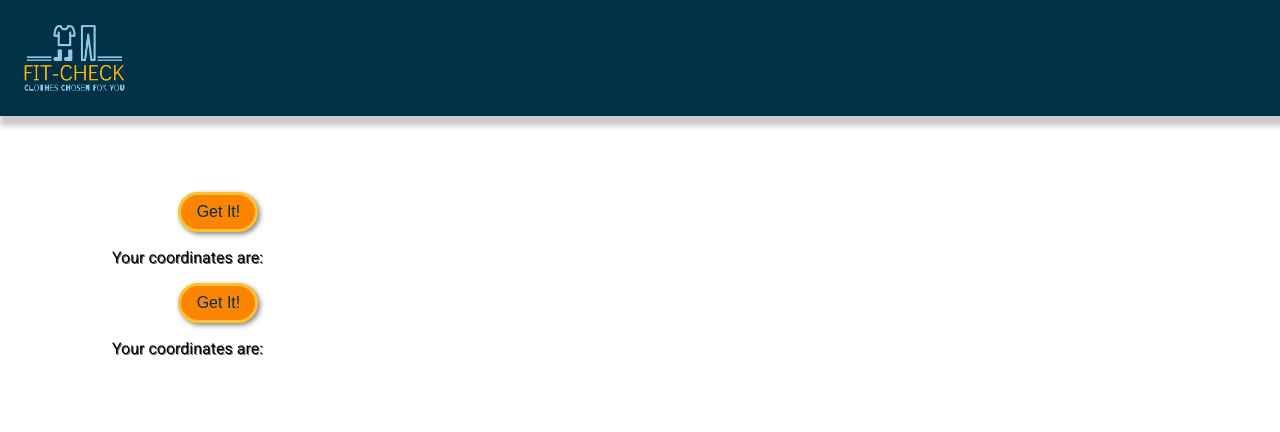
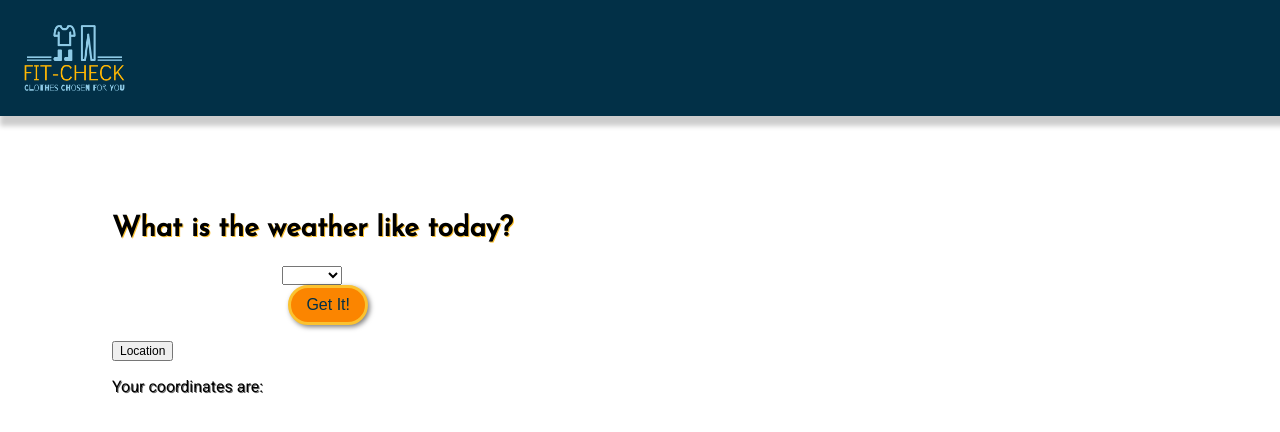
Before and after one commit to Fit-Check/Fit-Check, a React app: page /fitCheck in a window 1280 px wide. Shown: the top 432 px of the page. Built offline with nearby package versions, Linux system fonts and the light colour scheme; no server answers.

Commit message:
fixed fitcheck

```diff
--- a/client/App.jsx
+++ b/client/App.jsx
@@ -44,10 +44,12 @@ function App() {
             }
           ></Route>
           <Route path='/home' element={<Dashboard />}></Route>
-          <Route
-            path='/fitCheck/'
+          <Route path='/fitCheck' element={<FitCheck />}></Route>
+
+          {/* <Route
+            path='/fitcheck'
             element={<FitCheck userId={userId} token={token} />}
-          ></Route>
+          ></Route> */}
 
           <Route
             path='/wardrobe'
--- a/client/components/Dashboard.jsx
+++ b/client/components/Dashboard.jsx
@@ -19,8 +19,6 @@ export default function Dashboard() {
   //setCookie/session
 
   useEffect(() => {
-
-
     setToken(localStorage.getItem('token'));
   }, []);
 
--- a/client/components/Fitcheck.jsx
+++ b/client/components/Fitcheck.jsx
@@ -11,14 +11,15 @@ const FitCheck = ({ userId, setUserId }) => {
   const [weather, setWeather] = useState('');
 
   const geolocationAPI = navigator.geolocation;
-  const locationURL = process.env.REACT_APP_BASE_URL;
-  const locationKey = process.env.REACT_APP_API_KEY;
+  // need to figure out a way to add process.env to react side [CANNOT HAVE KEYS]
+  const locationURL = process.env.NODE_ENV.REACT_APP_BASE_URL;
+  const locationKey = process.env.NODE_ENV.REACT_APP_API_KEY;
 
   const [lat, setLat] = useState(null);
   const [long, setLong] = useState(null);
 
-  // const [currTop, chooseTop] = useState('');
-  // const [currBottom, chooseBottom] = useState('');
+  const [currTop, chooseTop] = useState('');
+  const [currBottom, chooseBottom] = useState('');
   useEffect(() => {
     setToken(localStorage.getItem('token'));
   }, []);
@@ -27,7 +28,7 @@ const FitCheck = ({ userId, setUserId }) => {
   // geolocation api calls here for latitude and longitude which can be given as variables to below weather api call
   function getCurrWeather() {
     fetch(
-      'https://api.openweathermap.org/data/2.5/weather?lat=30.49&lon=-92.41&appid=51bc9ba3a9de3e5aa5c7dc601894c699'
+      `https://api.openweathermap.org/data/2.5/weather?lat=${lat}&lon=${long}&appid=51bc9ba3a9de3e5aa5c7dc601894c699`
     )
       .then((data) => data.json())
       .then((data) => {
@@ -102,42 +103,7 @@ const FitCheck = ({ userId, setUserId }) => {
   return (
     <div id='fitcheck'>
       {weather ? <h2>Today, the weather is {weather}° F!</h2> : null}
-        {/* <h2>What is the weather like today?</h2>
-  // GETTING GEO-LOCATION VIA IN BROWSER
-  const getUserCoordinates = () => {
-    if (!geolocationAPI) {
-      console.log('Geolocation API is not available in your browser!');
-    } else {
-      geolocationAPI.getCurrentPosition(
-        (position) => {
-          const { coords } = position;
-          setLat(coords.latitude);
-          setLong(coords.longitude);
-        },
-        (error) => {
-          console.log(`Something went wrong getting your position! : ${error}`);
-        }
-      );
-    }
-
-    // GETTING GEO-LOCATION VIA API
-    const getUserLocationFromAPI = async () => {
-      try {
-        const response = await axios.get(locationURL, {
-          location_key: locationKey,
-        });
-        console.log(response.data);
-      } catch (error) {
-        console.log(
-          `Something went wrong getting Geolocation from API! : ${error}`
-        );
-      }
-    };
-
-    return (
-      <div id="fitcheck">
-        {weather ? <h2>Today, the weather is {weather}° F!</h2> : null}
-        {/* <h2>What is the weather like today?</h2>
+      <h2>What is the weather like today?</h2>
       <form className='todayWeather-form'>
         <label htmlFor='weatherOptions'></label>
         <select
@@ -151,7 +117,7 @@ const FitCheck = ({ userId, setUserId }) => {
           <option value='Cold'>Cold</option>
           <option value='Hot'>Hot</option>
         </select>
-      </form> */}
+      </form>
       {/* make the below into a new component that will be rendered on change */}
       {/* <h2 className=''>Your outfit for the day!</h2> */}
       {/* make the below into a new component that will be rendered on change */}
@@ -171,31 +137,12 @@ const FitCheck = ({ userId, setUserId }) => {
 
       {/* LOCATION CHECK*/}
       <div className='geo-location'>
-          <p>Your coordinates are: {[lat, long]}</p>
-        </div>
-      {/* </div> */}
-     {/* ); */}
-   {/* }; */}
-        {topsArr.length && bottomsArr.length ? (
-          <p>
-            Your outfit for today is your{' '}
-            {topsArr[Math.floor(Math.random() * topsArr.length)].name} and{' '}
-            {bottomsArr[Math.floor(Math.random() * bottomsArr.length)].name}!
-          </p>
-        ) : null}
-        {/* {bottomsArr.length ? (<p> and your {bottomsArr[Math.floor(Math.random() * bottomsArr.length)].name}</p>) : null} */}
-        <button className="btnYolo" onClick={onSubmit}>
-          Get It!
-        </button>
-
-        {/* LOCATION CHECK*/}
-        <div className="geo-location">
+        <button onClick={getUserCoordinates}>Location</button>
         <p>Your coordinates are: {[lat, long]}</p>
       </div>
     </div>
   );
 };
-// };
 
 // [top1, top2, top3][(bottom1, bottom2, bottom3)];
 
--- a/client/index.js
+++ b/client/index.js
@@ -1,10 +1,10 @@
-import React from "react";
-import ReactDOM from "react-dom/client";
+import React from 'react';
+import ReactDOM from 'react-dom/client';
 import { BrowserRouter } from 'react-router-dom';
 
 import App from './App.jsx';
 
-const root = ReactDOM.createRoot(document.getElementById("root"));
+const root = ReactDOM.createRoot(document.getElementById('root'));
 
 root.render(
   <BrowserRouter>
--- a/package.json
+++ b/package.json
@@ -19,7 +19,6 @@
     "animate.css": "^4.1.1",
     "bcryptjs": "^2.4.3",
     "cors": "^2.8.5",
-    "dotenv": "^16.0.3",
     "eslint": "^8.26.0",
     "eslint-plugin-react": "^7.31.10",
     "express": "^4.18.2",
@@ -39,6 +38,7 @@
     "concurrently": "^7.5.0",
     "cross-env": "^7.0.3",
     "css-loader": "^6.7.1",
+    "dotenv": "^16.0.3",
     "file-loader": "^6.2.0",
     "html-webpack-plugin": "^5.5.0",
     "nodemon": "^2.0.20",
```
Also changed, not shown: client/components/login.jsx (+0 -62 lines), client/components/signup.jsx (+5 -5 lines), client/services/authService.js (+8 -10 lines), 1 other file (tests, documents, lock files or other folders). Lines whose indentation alone changed are shown as unchanged.
